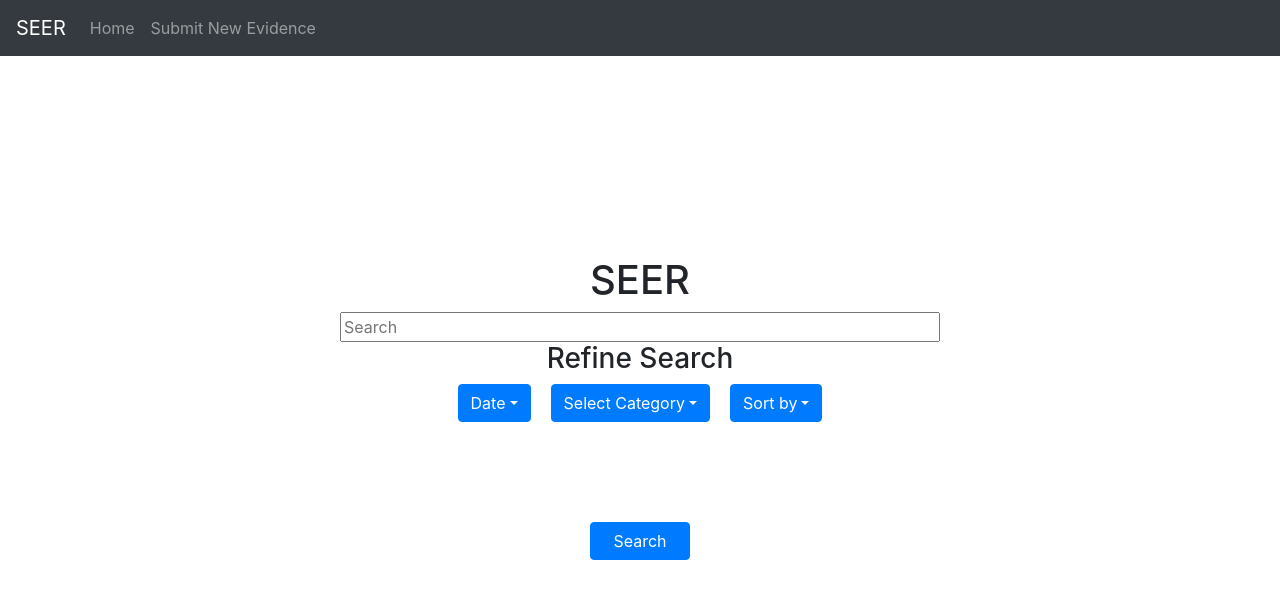
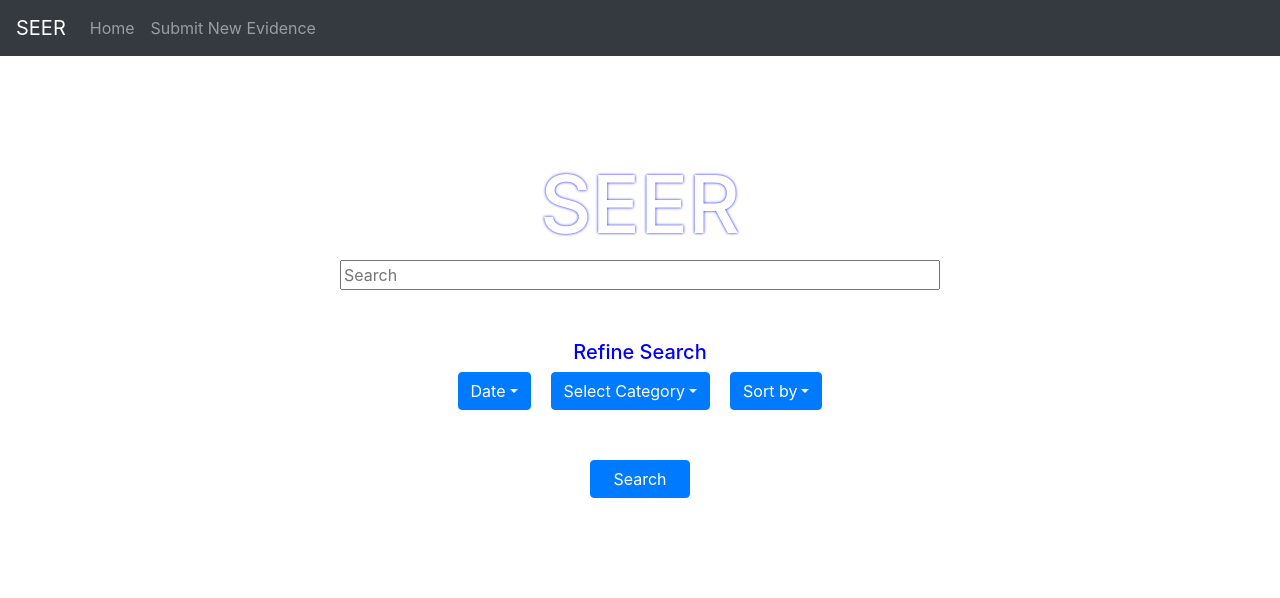
Before and after one commit to trowa0304/cise-project, a React (Create React App) app: page / in a window 1280 px wide. Shown: the top 598 px of the page. Built offline with nearby package versions, Linux system fonts and the light colour scheme.

Commit message:
optim page layout

```diff
--- a/src/components/homepage-components/SearchBar.css
+++ b/src/components/homepage-components/SearchBar.css
@@ -3,6 +3,13 @@
   height: 30px;
 }
 
+.foo{
+	color:white;
+	font-size: 80px;
+	text-shadow: 0 0 3px blue;
+	text-align: center
+}
+
 #heading {
-  padding-top: 200px;
+  padding-top: 100px;
 }
--- a/src/components/homepage-components/SearchBar.js
+++ b/src/components/homepage-components/SearchBar.js
@@ -5,7 +5,7 @@ class SearchBar extends React.Component {
   render() {
     return (
       <div>
-        <h1 id="heading">SEER</h1>
+        <h1 className="foo" id="heading">SEER</h1>
 
         <input type="text" placeholder="Search" name="Search" className="extendedbar"></input>
       </div>
--- a/src/components/homepage-components/SearchButton.css
+++ b/src/components/homepage-components/SearchButton.css
@@ -1,4 +1,4 @@
 .button-style{
     width: 100px;
-    margin-top: 100px;
+    margin-top: 50px;
 }
--- a/src/components/homepage-components/SearchFilter.css
+++ b/src/components/homepage-components/SearchFilter.css
@@ -11,6 +11,13 @@
   margin-left: 20px;
   display: inline-block;
 }
+
+.fil{
+	color:blue;
+	font-size: 20px;
+	margin-top:50px;
+}
+
 #containter {
   text-align: center;
 }
--- a/src/components/homepage-components/SearchFilter.js
+++ b/src/components/homepage-components/SearchFilter.js
@@ -7,7 +7,7 @@ class SearchFilter extends React.Component {
     return (
       <div>
         <Container fluid id="container">
-          <h3>Refine Search</h3>
+          <h4 className="fil"  >Refine Search</h4>
 
           {/* Date Filter */}
           <DropdownButton
--- a/src/components/pages/HomePage.js
+++ b/src/components/pages/HomePage.js
@@ -8,7 +8,6 @@ class HomePage extends React.Component {
   render() {
     return (
       <div>
-
           <SearchBar />
           <SearchFilter />
           <SearchButton />
```
Also changed, not shown: travisCI token.txt (added).
